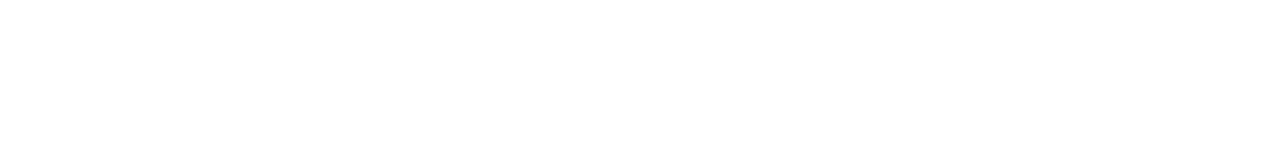
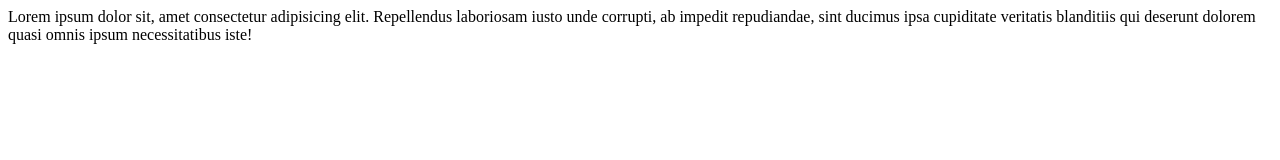
Before and after one commit to maksmits/myproject, a plain HTML site: page index.html in a window 1280 px wide. Drawn offline with Linux system fonts and the light colour scheme.

Commit message:
Добавив один параграф

```diff
--- a/index.html
+++ b/index.html
@@ -6,4 +6,7 @@
             <div class="user-profile"></div>
         </nav>
     </header>
+    <p>
+        Lorem ipsum dolor sit, amet consectetur adipisicing elit. Repellendus laboriosam iusto unde corrupti, ab impedit repudiandae, sint ducimus ipsa cupiditate veritatis blanditiis qui deserunt dolorem quasi omnis ipsum necessitatibus iste!
+    </p>
 </body>
```
